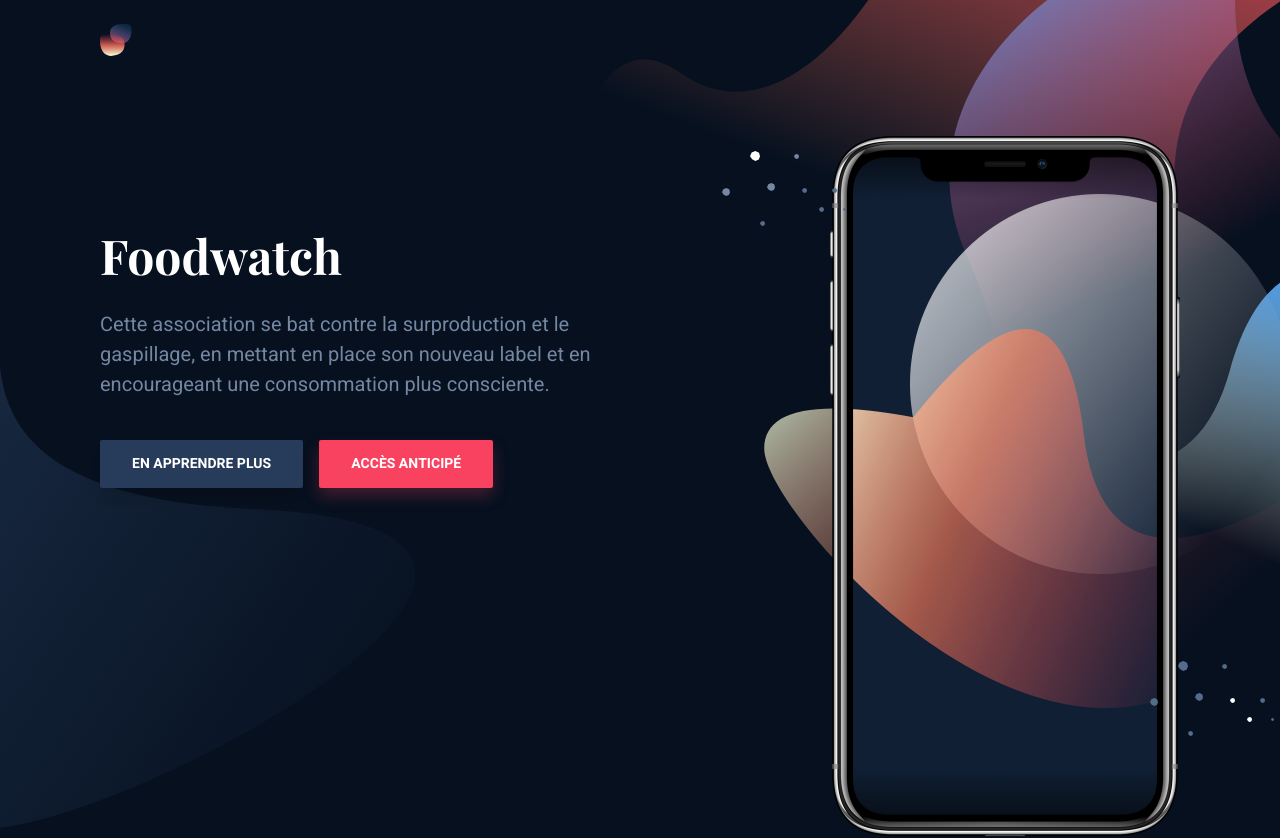
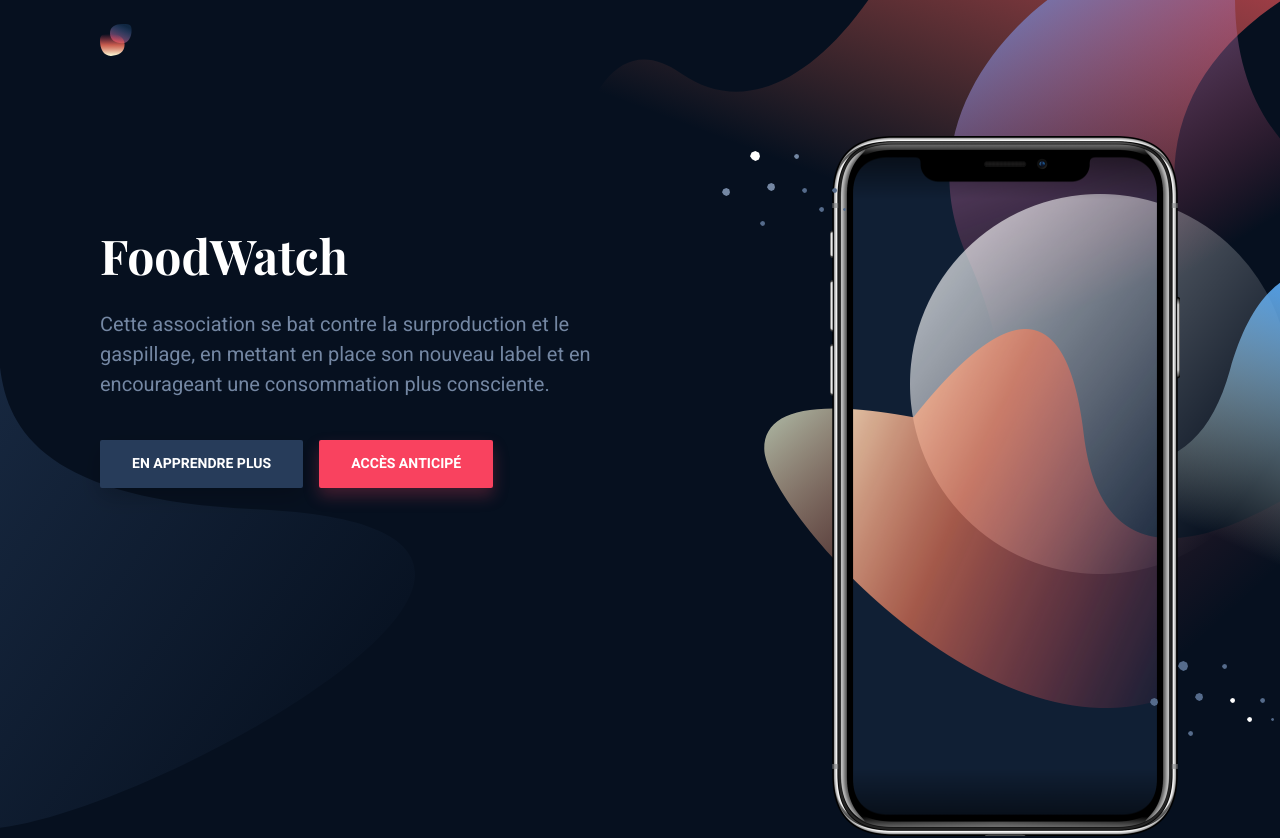
Before and after one commit to piXou-b/FoodWatch-Hackathon, a website: page index.html in a window 1280 px wide. Shown: the top 838 px of the page. Drawn offline with nearby package versions, Linux system fonts and the light colour scheme.

Commit message:
Update index.html

```diff
--- a/index.html
+++ b/index.html
@@ -18,7 +18,7 @@
                         <h1 class="m-0">
                             <a href="#">
 								<svg width="32" height="32" viewBox="0 0 32 32" xmlns="http://www.w3.org/2000/svg">
-									<title>Laurel</title>
+									<title>FoodWatch</title>
 								    <defs>
 								        <linearGradient x1="0%" y1="100%" x2="50%" y2="0%" id="logo-a">
 								            <stop stop-color="#F9425F" stop-opacity=".8" offset="0%"/>
@@ -47,7 +47,7 @@
                 <div class="container">
                     <div class="hero-inner">
 						<div class="hero-copy">
-	                        <h1 class="hero-title mt-0">Foodwatch</h1>
+	                        <h1 class="hero-title mt-0">FoodWatch</h1>
 	                        <p class="hero-paragraph">Cette association se bat contre la surproduction et le gaspillage, en mettant en place son nouveau label et en encourageant une consommation plus consciente.</p>
 	                        <div class="hero-cta"><a class="button button-shadow" href="#">En apprendre plus</a><a class="button button-primary button-shadow" href="#">Accès anticipé</a></div>
 						</div>
```
